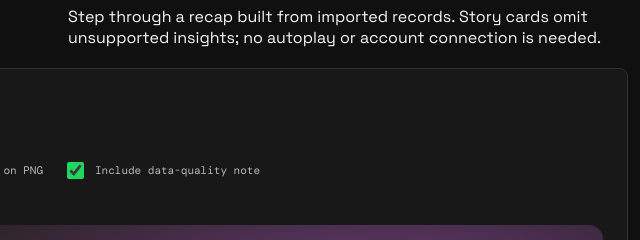
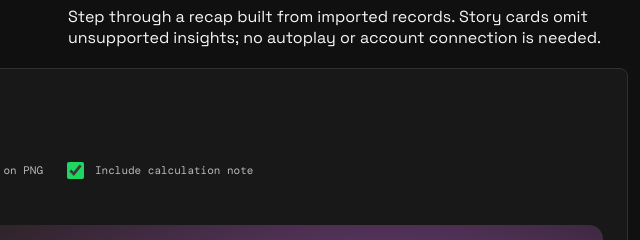
Before and after one commit to vaishnavi-kalmegh/wrapped-2026, a plain HTML site: page index.html in a window 1280 px wide. Shown: the part 4808-5048 px from the top of the page, 574-1214 px from the left. Drawn offline with nearby package versions, Linux system fonts and the light colour scheme.

Commit message:
Make calculation note optional while preserving export caveat

```diff
--- a/index.html
+++ b/index.html
@@ -160,7 +160,7 @@
       <div class="story-settings">
         <div class="story-range-setting"><label class="field-label" for="storyRangeMode">STORY RANGE</label><select id="storyRangeMode"><option value="wrapped2026">2026 Wrapped window (Jan 1–Nov 15 UTC)</option><option value="dashboard">Dashboard selected range</option></select></div>
         <label class="story-check"><input id="includeRangeOnCard" type="checkbox" checked> Include date range on PNG</label>
-        <label class="story-check"><input id="includeMethodOnCard" type="checkbox" checked> Include data-quality note</label>
+        <label class="story-check"><input id="includeCalculationNote" type="checkbox" checked> Include calculation note</label>
       </div>
       <div class="story-progress" id="storyProgress" role="progressbar" aria-label="Story progress" aria-valuemin="1" aria-valuemax="1" aria-valuenow="1"></div>
       <article class="story-slide" id="storySlide" tabindex="-1" aria-live="polite" aria-atomic="true" aria-roledescription="slide">
```
